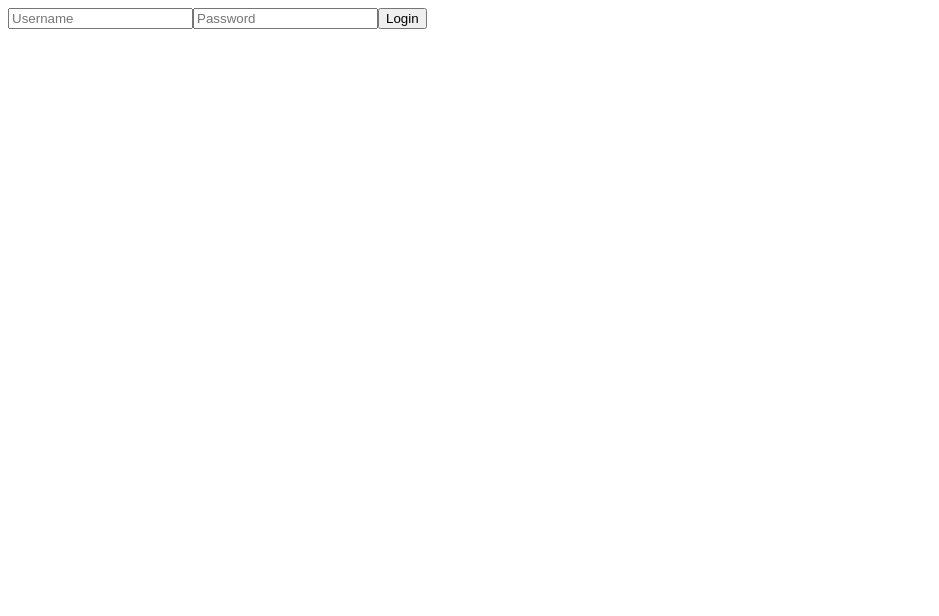
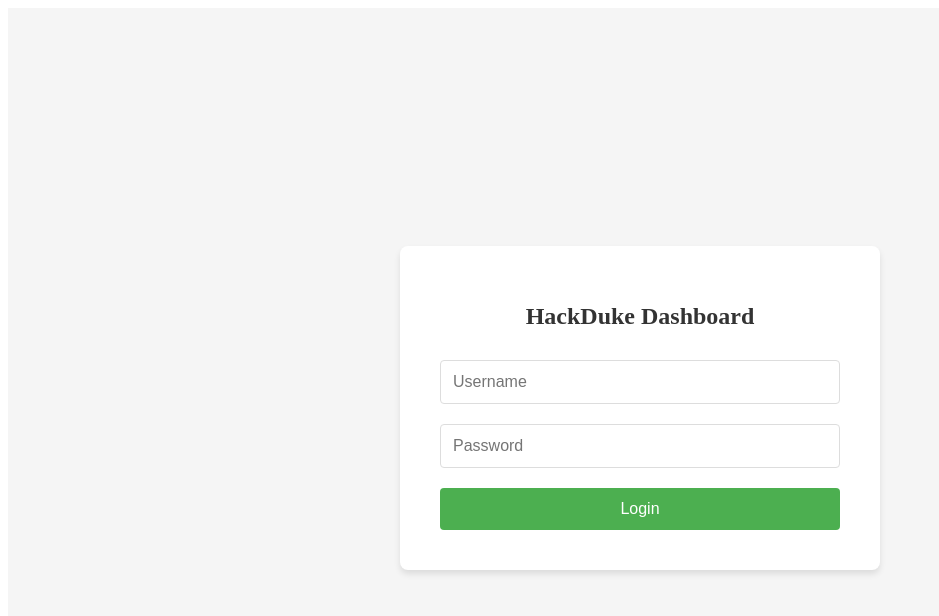
Before and after one commit to hack-duke/dashboard_frontend, a React (Create React App) app: page / in a window 1280 px wide. Shown: the top 616 px of the page, without its empty margins (0-939 px from the left). Built offline with nearby package versions, Linux system fonts and the light colour scheme.

Commit message:
make login form look not terrible

```diff
--- a/src/components/LoginForm.js
+++ b/src/components/LoginForm.js
@@ -18,22 +18,99 @@ const LoginForm = ({ onLogin }) => {
   };
 
   return (
-    <form onSubmit={handleSubmit}>
+    <div style={{
+      display: 'flex',
+      justifyContent: 'center',
+      alignItems: 'center',
+      minHeight: '100vh',
+      backgroundColor: '#f5f5f5'
+    }}>
+      <div style={{
+        backgroundColor: 'white',
+        padding: '40px',
+        borderRadius: '8px',
+        boxShadow: '0 4px 6px rgba(0, 0, 0, 0.1)',
+        width: '100%',
+        maxWidth: '400px'
+      }}>
+        <h1 style={{
+          textAlign: 'center',
+          marginBottom: '30px',
+          color: '#333',
+          fontSize: '24px'
+        }}>
+          HackDuke Dashboard
+        </h1>
+        <form onSubmit={handleSubmit} style={{
+          display: 'flex',
+          flexDirection: 'column',
+          gap: '20px'
+        }}>
           <input
             type="text"
             placeholder="Username"
             value={username}
             onChange={(e) => setUsername(e.target.value)}
+            style={{
+              padding: '12px',
+              borderRadius: '4px',
+              border: '1px solid #ddd',
+              fontSize: '16px'
+            }}
           />
           <input
             type="password"
             placeholder="Password"
             value={password}
             onChange={(e) => setPassword(e.target.value)}
+            style={{
+              padding: '12px',
+              borderRadius: '4px',
+              border: '1px solid #ddd',
+              fontSize: '16px'
+            }}
           />
-      <button type="submit">Login</button>
+          <button
+            type="submit"
+            style={{
+              padding: '12px',
+              backgroundColor: '#4CAF50',
+              color: 'white',
+              border: 'none',
+              borderRadius: '4px',
+              fontSize: '16px',
+              cursor: 'pointer',
+              transition: 'background-color 0.2s'
+            }}
+            onMouseOver={(e) => e.target.style.backgroundColor = '#45a049'}
+            onMouseOut={(e) => e.target.style.backgroundColor = '#4CAF50'}
+          >
+            Login
+          </button>
         </form>
+      </div>
+    </div>
   );
 };
 
 export default LoginForm;
+
+//     <form onSubmit={handleSubmit}>
+//       <input
+//         type="text"
+//         placeholder="Username"
+//         value={username}
+//         onChange={(e) => setUsername(e.target.value)}
+//       />
+//       <input
+//         type="password"
+//         placeholder="Password"
+//         value={password}
+//         onChange={(e) => setPassword(e.target.value)}
+//       />
+//       <button type="submit">Login</button>
+//     </form>
+//   );
+// };
+
+// export default LoginForm;
```
Lines whose indentation alone changed are shown as unchanged.
